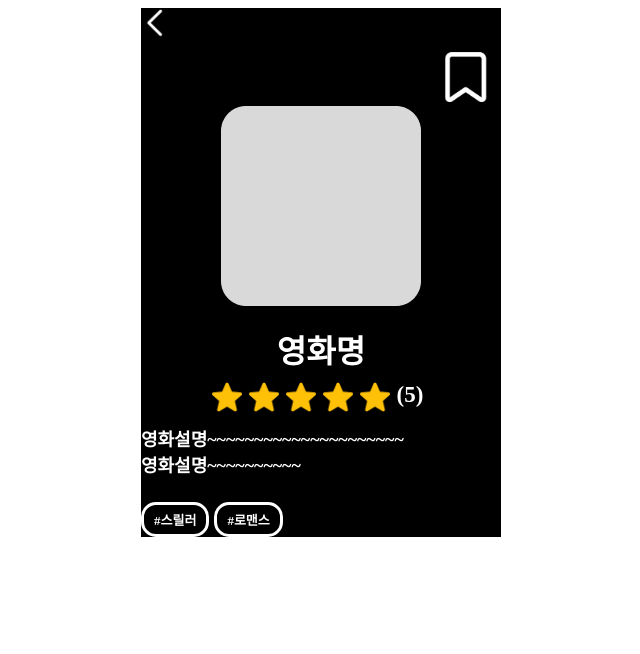
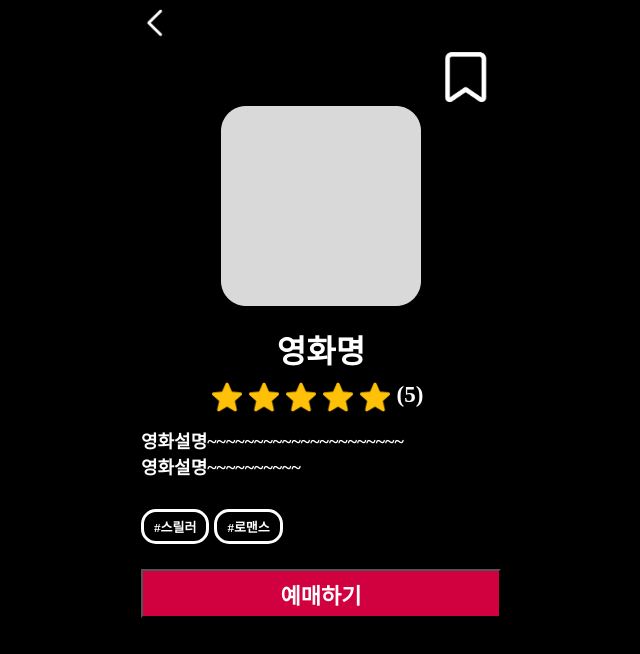
Before and after one commit to Munhak-Zip/Munhak.Zip_Front, a React (Create React App) app: page /movie/detail in a window 1280 px wide. Shown: the top 654 px of the page, without its empty margins (319-959 px from the left). Built offline with nearby package versions, Linux system fonts and the light colour scheme.

Commit message:
[feat] 영화 예약 버튼 추가

```diff
--- a/src/views/movie/MovieDetail.css
+++ b/src/views/movie/MovieDetail.css
@@ -1,4 +1,6 @@
-
+body{
+    background-color: black;
+}
 .mobile {
     width: 360px; /* 너비 설정 */
     margin: 0 auto; /* 가로 중앙 배치 */
@@ -34,14 +36,14 @@ div.title{
     font-size: 23px;
 }
 .movie_text {
-    margin-top: 13px;
+    margin-top: 15px;
     margin-right: 7px;
     color: #FFFFFF;
     font-weight: bold;
     font-size: 18px;
 }
 .category{
-    margin-top: 25px;
+    margin-top: 30px;
 }
 .category .category_box {
     margin-right: 5px;
@@ -59,3 +61,12 @@ div.title{
     font-size: 13px;
     text-align: center; /* 텍스트를 가운데 정렬 */
 }
+.reservation_btn{
+    margin-top: 25px;
+    width: 360px; /* 버튼의 너비 설정 */
+    height: 49px;
+    background-color: #D1003F; /* 배경색 설정 */
+    color: #FFFFFF;
+    font-weight: bold;
+    font-size: 22px;
+}
--- a/src/views/movie/MovieDetail.js
+++ b/src/views/movie/MovieDetail.js
@@ -22,6 +22,7 @@ const MovieDetail=() =>{
             <div className="title">
                 영화명
             </div>
+            {/* 별점 */}
             <div className="starGroup">
                 <img className="star_image" src={star} width={30} height={30}/>
                 <img className="star_image" src={star} width={30} height={30}/>
@@ -36,6 +37,7 @@ const MovieDetail=() =>{
                 영화설명~~~~~~~~~~~~~~~~~~~~~<br/>
                 영화설명~~~~~~~~~~
             </div>
+            {/* 카테고리 */}
             <div className="category">
                 <div className="category_box">
                     <div className="category_text">
@@ -48,6 +50,8 @@ const MovieDetail=() =>{
                     </div>
                 </div>
             </div>
+            {/* 버튼 */}
+            <button className="reservation_btn">예매하기</button>
 
         </div>
     );
```
